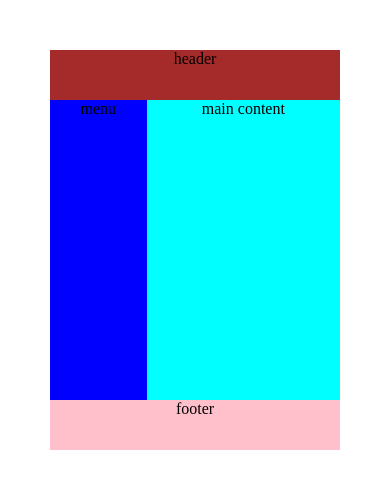
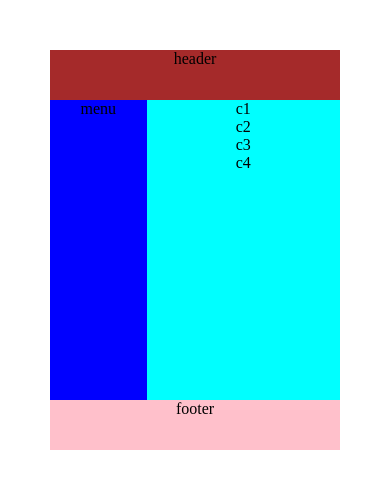
Before and after one commit to SHOBUZ-ALI/grig_practice-layout, a plain HTML site: page index.html in a window 390 px wide. Drawn offline with Linux system fonts and the light colour scheme.

Commit message:
responsive grid layout_revised

```diff
--- a/index.html
+++ b/index.html
@@ -10,7 +10,11 @@
     <div class="container">
         <div class="one">header</div>
         <div class="two">menu</div>
-        <div class="three">main content</div>
+        <div class="three">c1
+            <div id="a">c2</div>
+            <div id="b">c3</div>
+            <div id="c">c4</div>
+        </div>
         <!-- <div class="four">box4</div> -->
         <div class="five">footer</div>
 
```
